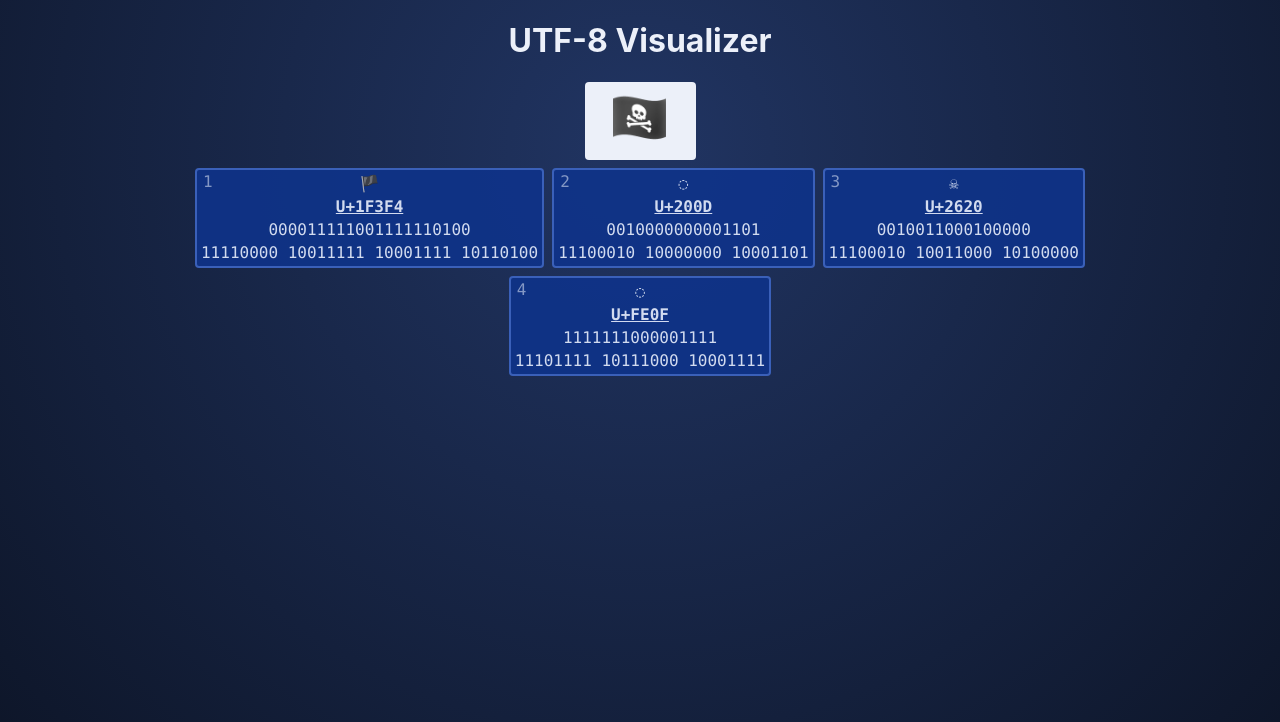
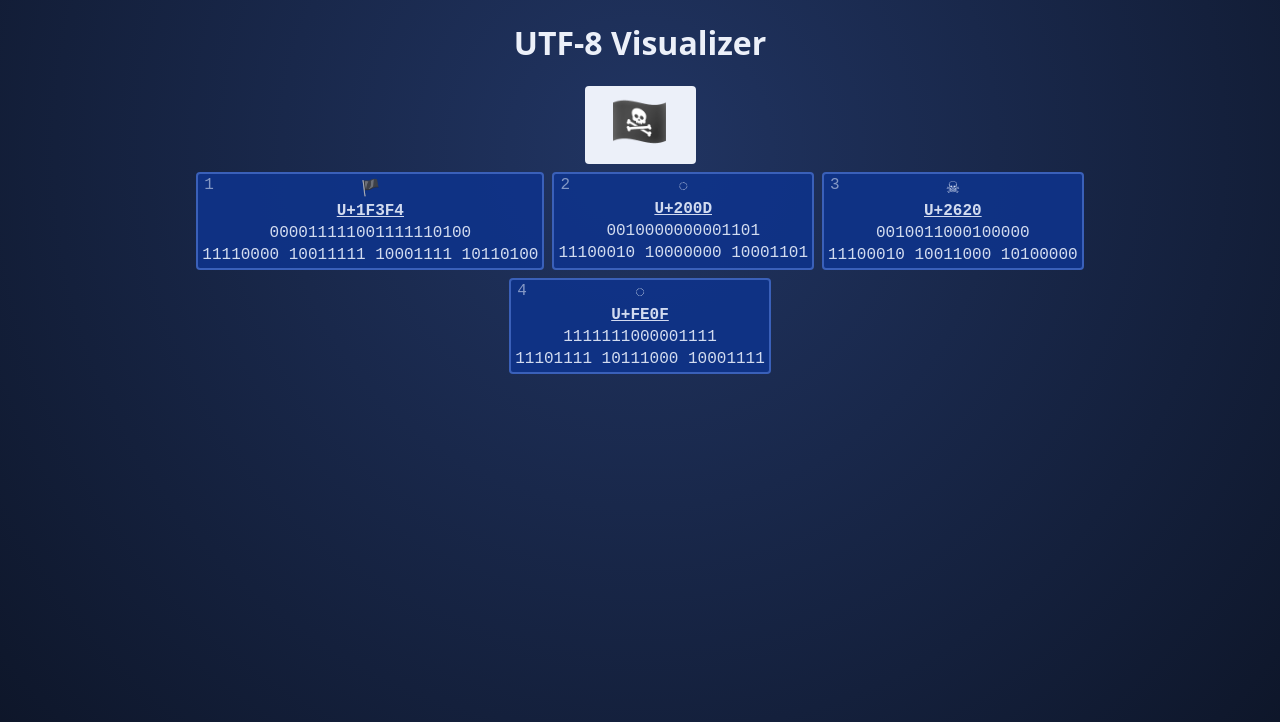
Before and after one commit to ardislu/utf-8-visualizer, a plain HTML site: page index.html in a window 1280 px wide. Shown: the top 722 px of the page. Drawn offline with Linux system fonts and the light colour scheme.

Commit message:
Simplify system font stacks

```diff
--- a/index.html
+++ b/index.html
@@ -37,7 +37,7 @@
   <template>
     <style>
       :host {
-        font-family: Menlo, Consolas, Monaco, Liberation Mono, Lucida Console, monospace;
+        font-family: ui-monospace, monospace;
         display: inline-flex;
         flex-direction: column;
         align-items: center;
--- a/style.css
+++ b/style.css
@@ -1,5 +1,5 @@
 body {
-  font-family: -apple-system, BlinkMacSystemFont, avenir next, avenir, segoe ui, helvetica neue, helvetica, Cantarell, Ubuntu, roboto, noto, arial, sans-serif;
+  font-family: system-ui, sans-serif;
   background: radial-gradient(circle at 50% 150px, hsl(222deg 50% 25%) 5%, hsl(222deg 50% 10%));
   color: hsl(222deg 50% 95%);
   min-block-size: 100dvb;
```
